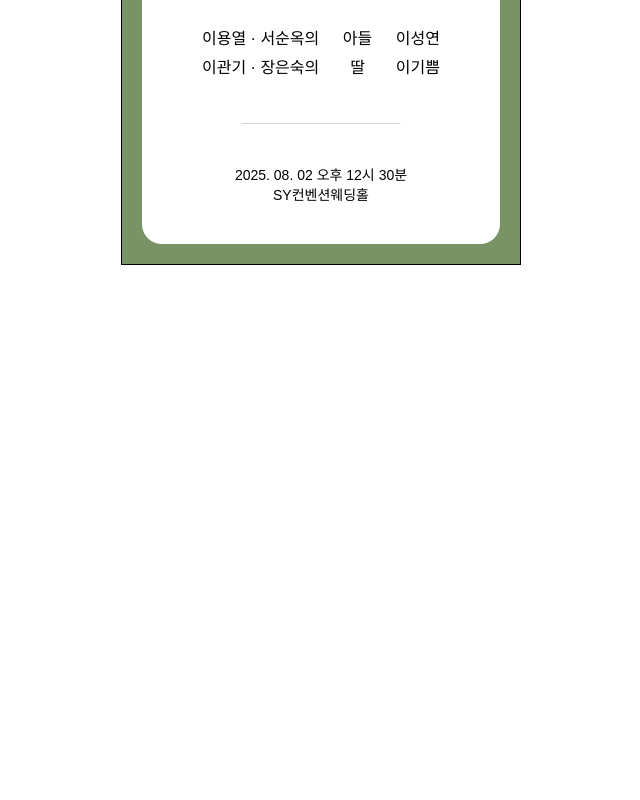
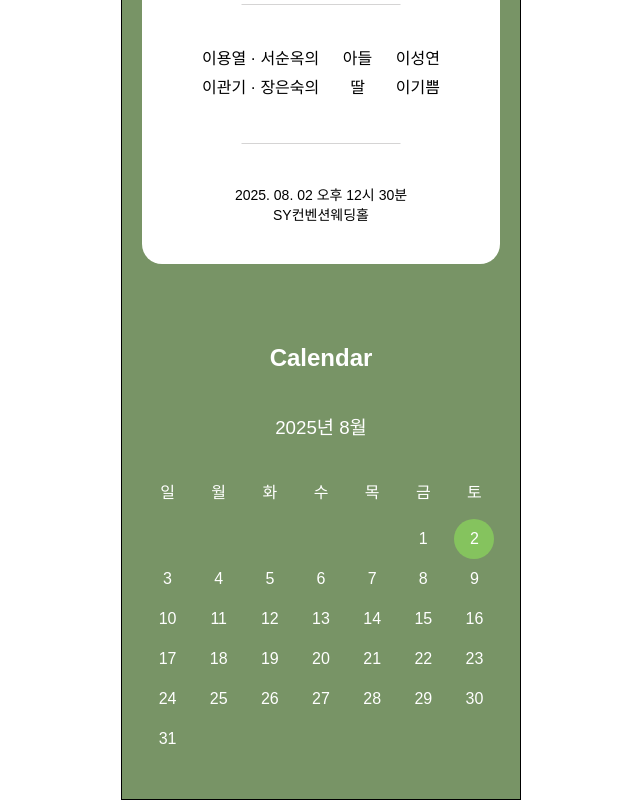
Before and after one commit to purple402/invitation, a React (Vite) app: page / in a window 1280 px wide. Shown: the part 1037-1837 px from the top of the page, without its empty margins (319-959 px from the left). Before the commit the page ends 1302 px from the top, so only its background shows below. Built offline with nearby package versions, Linux system fonts and the light colour scheme.

Commit message:
feat : calendar 생성

```diff
--- a/src/App.jsx
+++ b/src/App.jsx
@@ -1,11 +1,13 @@
 import Cover from './components/cover/Cover';
 import Invitation from './components/invitation/Invitation';
+import Calendar from './components/calendar/Calendar';
 
 const App = () => {
   return (
     <div className="main-container">
       <Cover />
       <Invitation />
+      <Calendar />
     </div>
   );
 };
--- a/src/assets/scss/common.scss
+++ b/src/assets/scss/common.scss
@@ -2,7 +2,7 @@
 @use './variables';
 
 #root {
-  width: 400px;
+  width: min(400px, 100vw);
   min-height: 100vh;
   margin: 0 auto;
   text-align: center;
--- /dev/null
+++ b/src/components/calendar/Calendar.jsx
@@ -0,0 +1,126 @@
+import styles from './Calendar.module.scss';
+
+const Calendar = () => {
+  return (
+    <div className={styles.calendar_container}>
+      <h2>Calendar</h2>
+
+      <div>
+        <div className={styles.calendar_header}>
+          <h3>2025년 8월</h3>
+        </div>
+
+        <div className={styles.calendar_body}>
+          <div>일</div>
+          <div>월</div>
+          <div>화</div>
+          <div>수</div>
+          <div>목</div>
+          <div>금</div>
+          <div>토</div>
+
+          <div />
+          <div />
+          <div />
+          <div />
+          <div />
+          <div>
+            <p>1</p>
+          </div>
+          <div className={styles.calendar_special_day}>
+            <p>2</p>
+          </div>
+          <div>
+            <p>3</p>
+          </div>
+          <div>
+            <p>4</p>
+          </div>
+          <div>
+            <p>5</p>
+          </div>
+          <div>
+            <p>6</p>
+          </div>
+          <div>
+            <p>7</p>
+          </div>
+          <div>
+            <p>8</p>
+          </div>
+          <div>
+            <p>9</p>
+          </div>
+          <div>
+            <p>10</p>
+          </div>
+          <div>
+            <p>11</p>
+          </div>
+          <div>
+            <p>12</p>
+          </div>
+          <div>
+            <p>13</p>
+          </div>
+          <div>
+            <p>14</p>
+          </div>
+          <div>
+            <p>15</p>
+          </div>
+          <div>
+            <p>16</p>
+          </div>
+          <div>
+            <p>17</p>
+          </div>
+          <div>
+            <p>18</p>
+          </div>
+          <div>
+            <p>19</p>
+          </div>
+          <div>
+            <p>20</p>
+          </div>
+          <div>
+            <p>21</p>
+          </div>
+          <div>
+            <p>22</p>
+          </div>
+          <div>
+            <p>23</p>
+          </div>
+          <div>
+            <p>24</p>
+          </div>
+          <div>
+            <p>25</p>
+          </div>
+          <div>
+            <p>26</p>
+          </div>
+          <div>
+            <p>27</p>
+          </div>
+          <div>
+            <p>28</p>
+          </div>
+          <div>
+            <p>29</p>
+          </div>
+          <div>
+            <p>30</p>
+          </div>
+          <div>
+            <p>31</p>
+          </div>
+        </div>
+      </div>
+    </div>
+  );
+};
+
+export default Calendar;
--- /dev/null
+++ b/src/components/calendar/Calendar.module.scss
@@ -0,0 +1,52 @@
+@use '../../assets/scss/variables' as v;
+
+.calendar_container {
+  width: 100%;
+  height: 100%;
+  background-color: v.$BACKGROUND_MAIN;
+  padding: 40px 20px;
+  color: v.$WHITE;
+
+  h2 {
+    font-size: 24px;
+    font-weight: 600;
+    margin-bottom: 40px;
+  }
+}
+
+.calendar_header {
+  width: 100%;
+  margin-bottom: 40px;
+}
+
+.calendar_body {
+  width: 100%;
+  display: grid;
+  grid-template-columns: repeat(7, 1fr);
+  grid-template-rows: repeat(6, 40px);
+
+  > div {
+    position: relative;
+
+    p {
+      position: relative;
+      z-index: 2;
+      line-height: 40px;
+    }
+
+    &.calendar_special_day {
+      color: v.$WHITE;
+
+      &:before {
+        content: '';
+        position: absolute;
+        top: 0;
+        left: 5px;
+        width: 40px;
+        height: 40px;
+        background-color: #85c35e;
+        border-radius: 50%;
+      }
+    }
+  }
+}
--- a/src/components/invitation/Invitation.module.scss
+++ b/src/components/invitation/Invitation.module.scss
@@ -7,7 +7,7 @@
   display: flex;
   justify-content: center;
   align-items: center;
-  padding: 20px 0;
+  padding: 40px 0;
 }
 
 .invitation_card {
```
